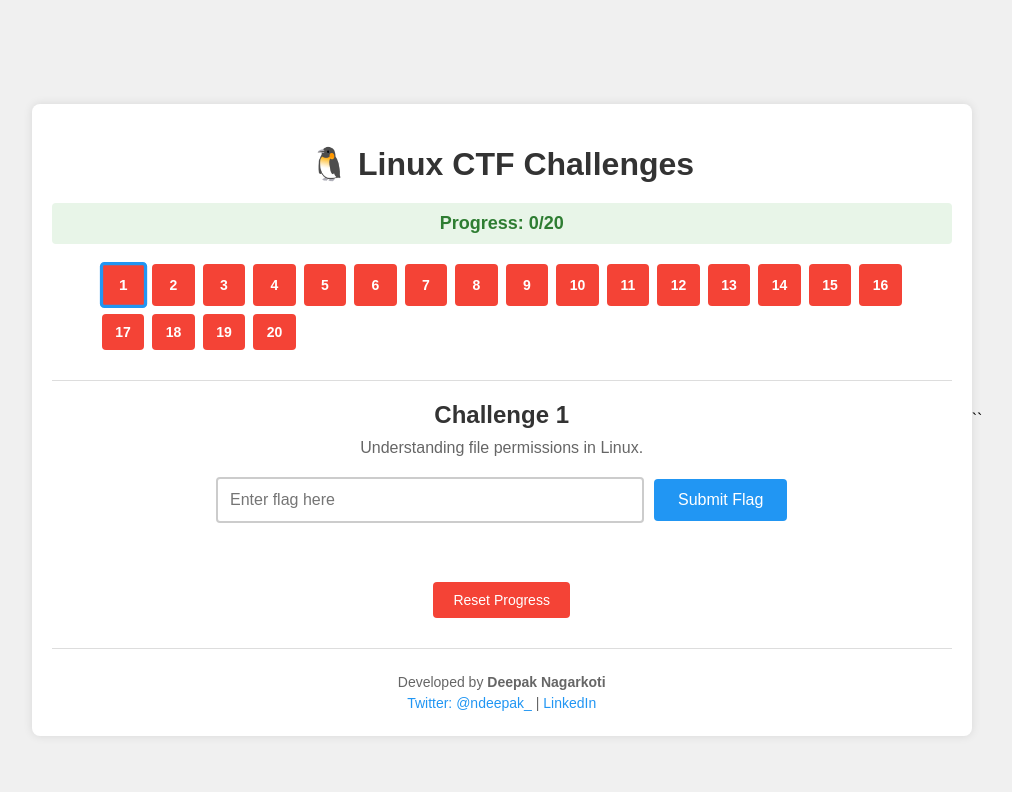
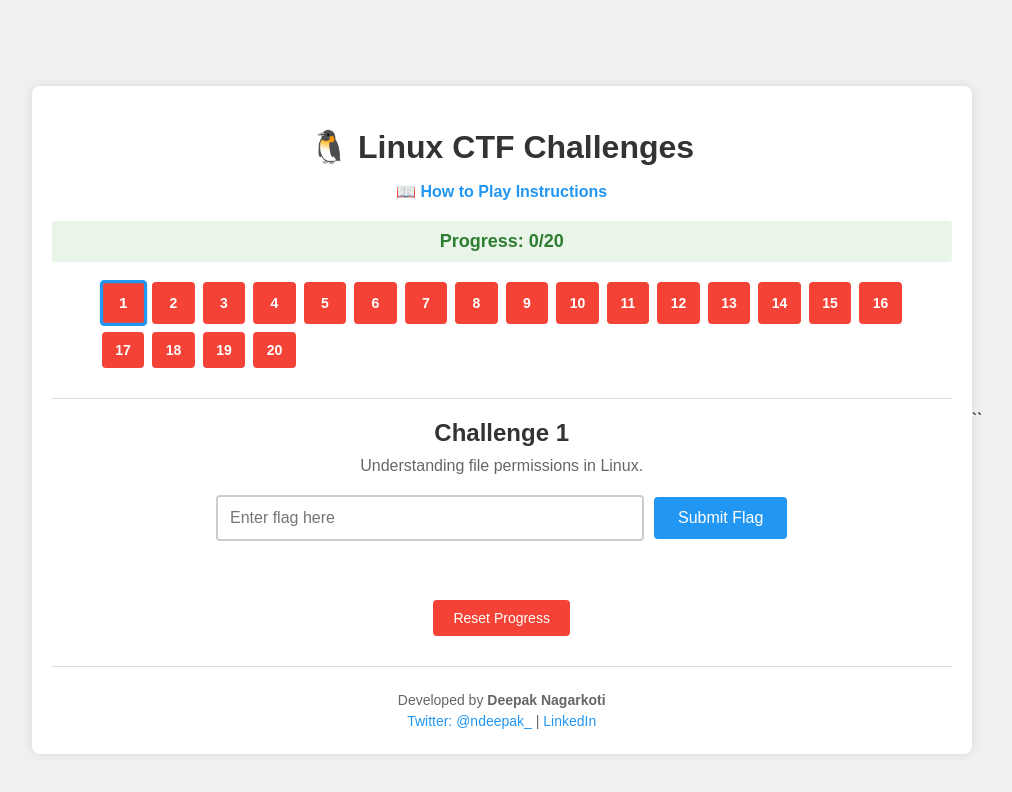
Before and after one commit to ndeepak/linux-ctf-checker, a plain HTML site: page index.html in a window 1280 px wide. Shown: the whole page, without its empty margins (133-1145 px from the left). Drawn offline with Linux system fonts and the light colour scheme.

Commit message:
instructions to play added

```diff
--- a/index.html
+++ b/index.html
@@ -9,6 +9,7 @@
 
   <div class="container">
     <h1>🐧 Linux CTF Challenges</h1>
+    <p class="instructions-link"><a href="instructions.html" target="_blank">📖 How to Play Instructions</a></p>
 
     <div id="progress" class="progress-bar"></div>
 
--- a/style.css
+++ b/style.css
@@ -21,7 +21,22 @@
 h1 {
   text-align: center;
   color: #333;
+  margin-bottom: 10px;
+}
+
+.instructions-link {
+  text-align: center;
   margin-bottom: 20px;
+}
+
+.instructions-link a {
+  color: #2196F3;
+  text-decoration: none;
+  font-weight: bold;
+}
+
+.instructions-link a:hover {
+  text-decoration: underline;
 }
 
 .progress-bar {
```
Also changed, not shown: 1 other file.
